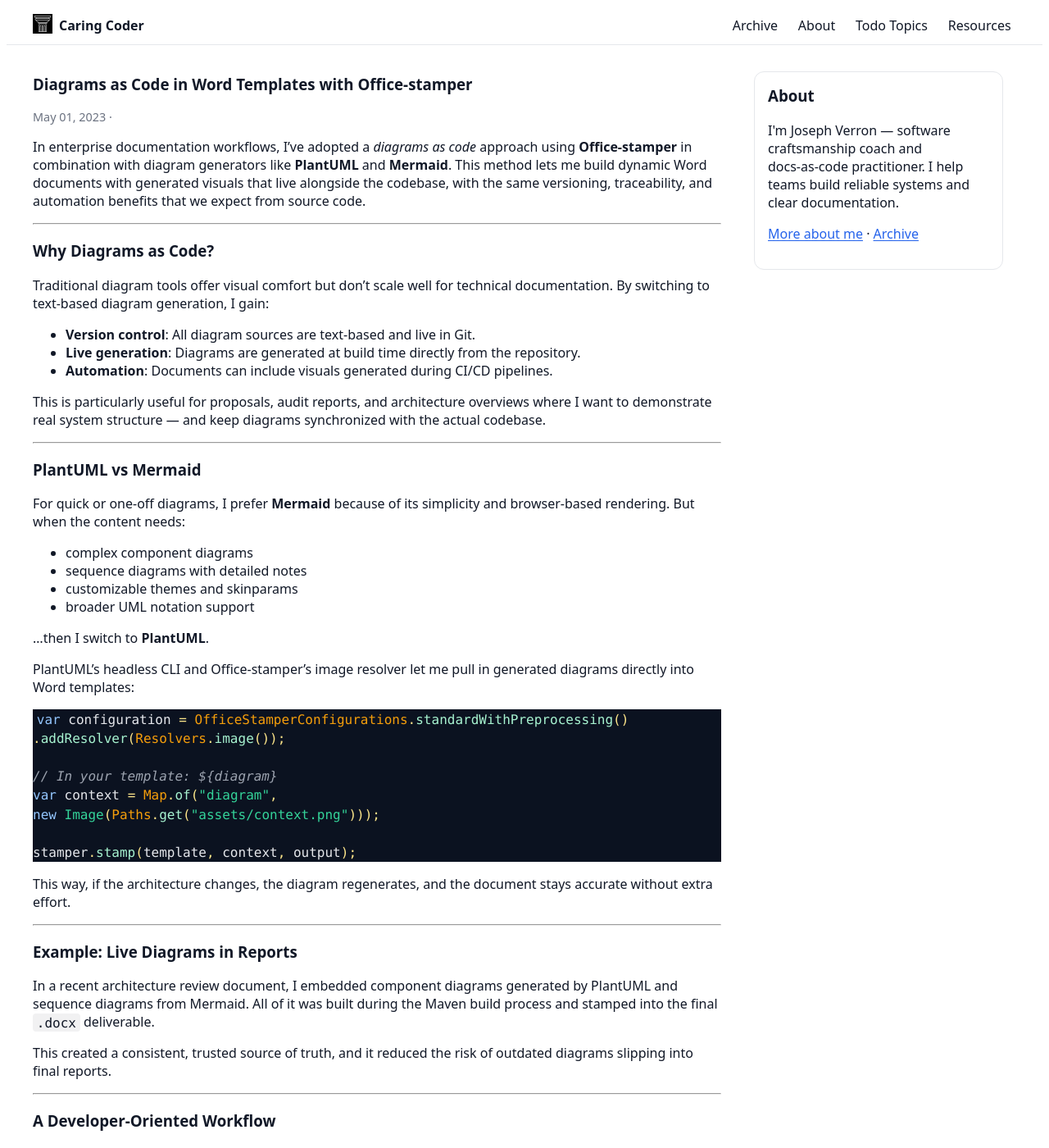
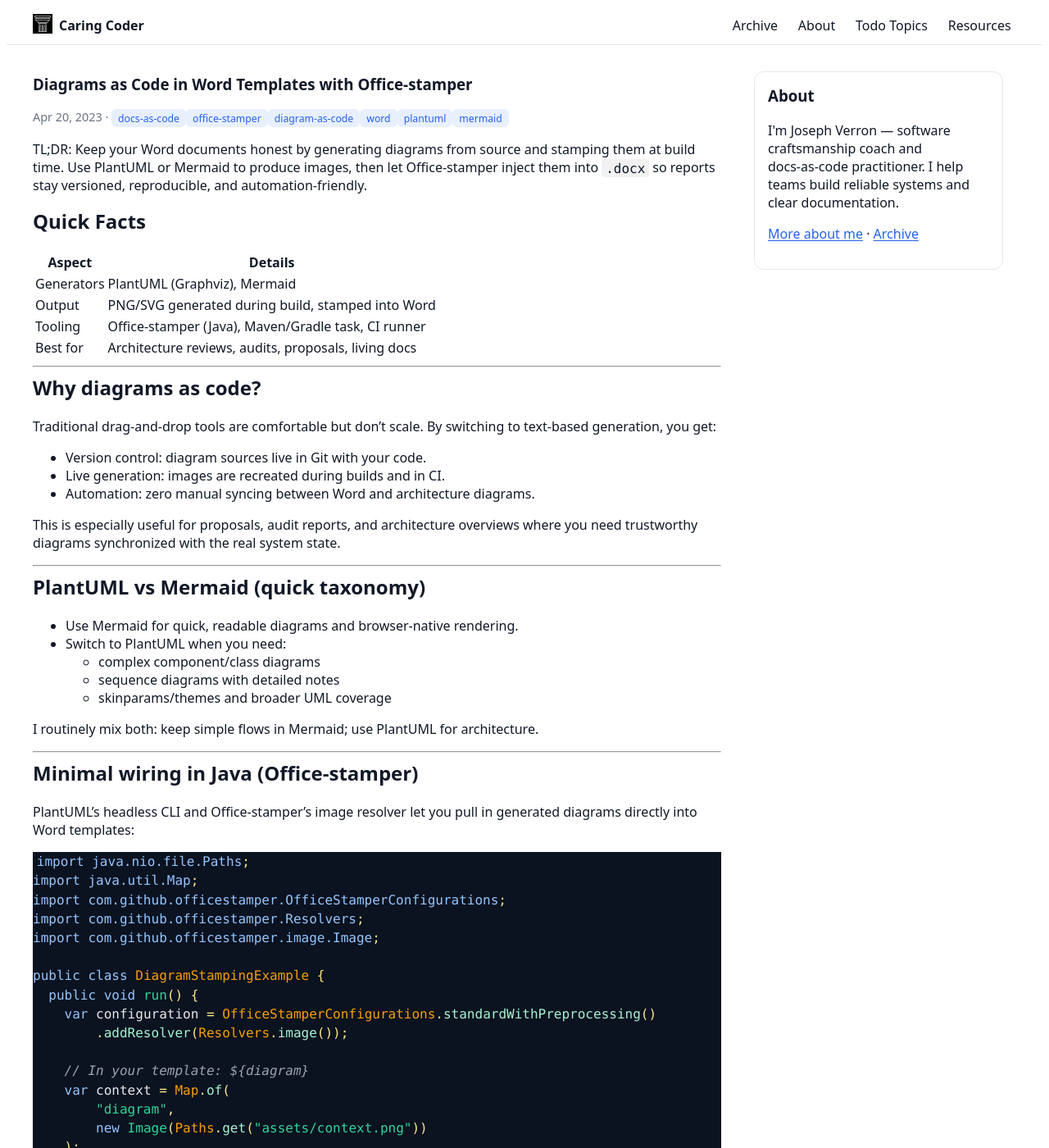
Before and after one commit to verronpro/blog, a Jekyll site: the page built from _posts/2023-04-20-monthly-topic-diagrams-as-code-in-word.md, in a window 1280 px wide and 1400 px high. Shown: the whole window at 82% size. Built offline with Jekyll 4.4.1, drawn with Linux system fonts in a browser that asks for light colours; some of the changed text lies outside the part shown.

Commit message:
Update title, categories, and tags for focus and clarity; overhaul content with TL;DR, quick facts, improved tooling examples, and practical tips on "diagrams as code" workflows in Word templates.

````diff
--- a/_posts/2023-04-20-monthly-topic-diagrams-as-code-in-word.md
+++ b/_posts/2023-04-20-monthly-topic-diagrams-as-code-in-word.md
@@ -1,82 +1,161 @@
 ---
 layout: article
-title:  "Diagrams as Code in Word Templates with Office-stamper"
-date:   2023-05-01 09:00:00
+title: "Diagrams as Code in Word Templates with Office‑stamper"
+date: 2023-04-20 09:00:00
 categories: [officestamper, diagramsascode, documentationascode, automation]
+tags: [docs-as-code, office-stamper, diagram-as-code, word, plantuml, mermaid]
+author: joseph-verron
+description: Treat diagrams as code and stamp generated images into Word templates with Office‑stamper. PlantUML vs Mermaid, build integration, pitfalls, and a production checklist.
 ---
 
-In enterprise documentation workflows, I've adopted a *diagrams as code* approach using **Office-stamper** in combination with diagram generators like **PlantUML** and **Mermaid**. This method lets me build dynamic Word documents with generated visuals that live alongside the codebase, with the same versioning, traceability, and automation benefits that we expect from source code.
+TL;DR: Keep your Word documents honest by generating diagrams from source and stamping them at build time. Use PlantUML or Mermaid to produce images, then let Office‑stamper inject them into `.docx` so reports stay versioned, reproducible, and automation‑friendly.
+
+## Quick Facts
+
+| Aspect     | Details                                              |
+|------------|------------------------------------------------------|
+| Generators | PlantUML (Graphviz), Mermaid                         |
+| Output     | PNG/SVG generated during build, stamped into Word    |
+| Tooling    | Office‑stamper (Java), Maven/Gradle task, CI runner  |
+| Best for   | Architecture reviews, audits, proposals, living docs |
 
 ---
 
-### Why Diagrams as Code?
+## Why diagrams as code?
 
-Traditional diagram tools offer visual comfort but don't scale well for technical documentation. By switching to text-based diagram generation, I gain:
+Traditional drag‑and‑drop tools are comfortable but don’t scale. By switching to text‑based generation, you get:
 
-* **Version control**: All diagram sources are text-based and live in Git.
-* **Live generation**: Diagrams are generated at build time directly from the repository.
-* **Automation**: Documents can include visuals generated during CI/CD pipelines.
+- Version control: diagram sources live in Git with your code.
+- Live generation: images are recreated during builds and in CI.
+- Automation: zero manual syncing between Word and architecture diagrams.
 
-This is particularly useful for proposals, audit reports, and architecture overviews where I want to demonstrate real system structure — and keep diagrams synchronized with the actual codebase.
+This is especially useful for proposals, audit reports, and architecture overviews where you need trustworthy diagrams synchronized with the real system state.
 
 ---
 
-### PlantUML vs Mermaid
+## PlantUML vs Mermaid (quick taxonomy)
 
-For quick or one-off diagrams, I prefer **Mermaid** because of its simplicity and browser-based rendering. But when the content needs:
+- Use Mermaid for quick, readable diagrams and browser‑native rendering.
+- Switch to PlantUML when you need:
+  - complex component/class diagrams
+  - sequence diagrams with detailed notes
+  - skinparams/themes and broader UML coverage
 
-* complex component diagrams
-* sequence diagrams with detailed notes
-* customizable themes and skinparams
-* broader UML notation support
-
-…then I switch to **PlantUML**.
-
-PlantUML's headless CLI and Office-stamper's image resolver let me pull in generated diagrams directly into Word templates:
-```java
-var configuration = OfficeStamperConfigurations.standardWithPreprocessing()
-.addResolver(Resolvers.image());
-
-// In your template: ${diagram}
-var context = Map.of("diagram",
-new Image(Paths.get("assets/context.png")));
-
-stamper.stamp(template, context, output);
-```
-This way, if the architecture changes, the diagram regenerates, and the document stays accurate without extra effort.
+I routinely mix both: keep simple flows in Mermaid; use PlantUML for architecture.
 
 ---
 
-### Example: Live Diagrams in Reports
+## Minimal wiring in Java (Office‑stamper)
 
-In a recent architecture review document, I embedded component diagrams generated by PlantUML and sequence diagrams from Mermaid. All of it was built during the Maven build process and stamped into the final `.docx` deliverable.
+PlantUML’s headless CLI and Office‑stamper’s image resolver let you pull in generated diagrams directly into Word templates:
 
-This created a consistent, trusted source of truth, and it reduced the risk of outdated diagrams slipping into final reports.
+```java
+import java.nio.file.Paths;
+import java.util.Map;
+import com.github.officestamper.OfficeStamperConfigurations;
+import com.github.officestamper.Resolvers;
+import com.github.officestamper.image.Image;
+
+public class DiagramStampingExample {
+  public void run() {
+    var configuration = OfficeStamperConfigurations.standardWithPreprocessing()
+        .addResolver(Resolvers.image());
+
+    // In your template: ${diagram}
+    var context = Map.of(
+        "diagram",
+        new Image(Paths.get("assets/context.png"))
+    );
+
+    stamper.stamp(template, context, output);
+  }
+}
+```
+
+If the architecture or sequence changes, the image regenerates, and your document stays right—no manual updates.
 
 ---
 
-### A Developer-Oriented Workflow
+## Build integration (Maven example)
 
-Office-stamper + diagram generators let me work on documentation the same way I work on code:
+Generate diagrams before stamping the Word template.
 
-* Commit messages tell the story of changes
-* I can roll back, diff, and review diagram sources in pull requests
-* Others can suggest improvements via merge requests
-* CI pipelines validate and regenerate visuals automatically
+```xml
+<!-- pom.xml excerpt -->
+<plugin>
+  <groupId>org.codehaus.mojo</groupId>
+  <artifactId>exec-maven-plugin</artifactId>
+  <version>3.1.0</version>
+  <executions>
+    <execution>
+      <id>plantuml-generate</id>
+      <phase>generate-resources</phase>
+      <goals><goal>java</goal></goals>
+      <configuration>
+        <mainClass>net.sourceforge.plantuml.Run</mainClass>
+        <arguments>
+          <argument>-tpng</argument>
+          <argument>-o</argument>
+          <argument>${project.build.directory}/diagrams</argument>
+          <argument>${project.basedir}/src/diagrams</argument>
+        </arguments>
+        <systemProperties>
+          <systemProperty>
+            <key>GRAPHVIZ_DOT</key>
+            <value>${env.DOT}</value>
+          </systemProperty>
+        </systemProperties>
+      </configuration>
+    </execution>
+  </executions>
+  <dependencies>
+    <dependency>
+      <groupId>net.sourceforge.plantuml</groupId>
+      <artifactId>plantuml</artifactId>
+      <version>1.2023.13</version>
+    </dependency>
+  </dependencies>
+</plugin>
+```
+
+Wire your stamping step after diagrams exist (e.g., during `package`), pointing template variables to the generated files under `target/diagrams`.
 
 ---
 
-### Conclusion
+## Run‑of‑show (authoring workflow)
 
-Treating diagrams as code is more than a formatting choice — it's a mindset that treats documentation and communication as first-class citizens of the software process.
-
-If you're tired of syncing Word documents with architecture diagrams manually, this approach is worth exploring.
+1. Write the diagram source (`.puml` or Markdown block with Mermaid).
+2. Generate images locally (PlantUML CLI or Mermaid CLI).
+3. Reference image paths from your Word template using `${variable}` placeholders.
+4. Stamp with Office‑stamper in your build.
+5. Verify output locally; commit sources and let CI recreate artifacts.
 
 ---
 
-### Live diagram example (side-by-side)
+## Troubleshooting and sharp edges
 
-Below is a small PlantUML component diagram generated at build time. The source is shown side-by-side with the generated image embedded in a Word document.
+- Graphviz missing: PlantUML needs `dot`. Install and set `GRAPHVIZ_DOT` or use the packaged version.
+- Fonts and icons: ensure required fonts are available in CI to avoid layout shifts.
+- Image size/DPI: prefer SVG when possible; otherwise set a consistent width in the template.
+- Paths: generate into the build directory and use relative paths from the stamping process.
+- Mermaid in CI: use `@mermaid-js/mermaid-cli` in a Node step, pin the version for stability.
+
+---
+
+## Production checklist
+
+- [ ] Diagram sources tracked in Git (reviewable in PRs)
+- [ ] Reproducible build step generates images
+- [ ] Word template references variables (no hardcoded file paths)
+- [ ] Stamping wired into CI (fail fast on missing images)
+- [ ] Style/theme consolidated (PlantUML `skinparam` or Mermaid config)
+- [ ] Representative example embedded in a published report
+
+---
+
+## Example: live diagram block
+
+Below is a small PlantUML component diagram you can generate at build time; the stamped document will embed the resulting image.
 
 ```plantuml
 @startuml
@@ -90,3 +169,9 @@
 stamper --> doc
 @enduml
 ```
+
+---
+
+## Conclusion
+
+Treating diagrams as code turns documentation into a repeatable pipeline. Generate images from text, stamp them into Word at build time, and your reports will remain accurate without manual syncing.
````
